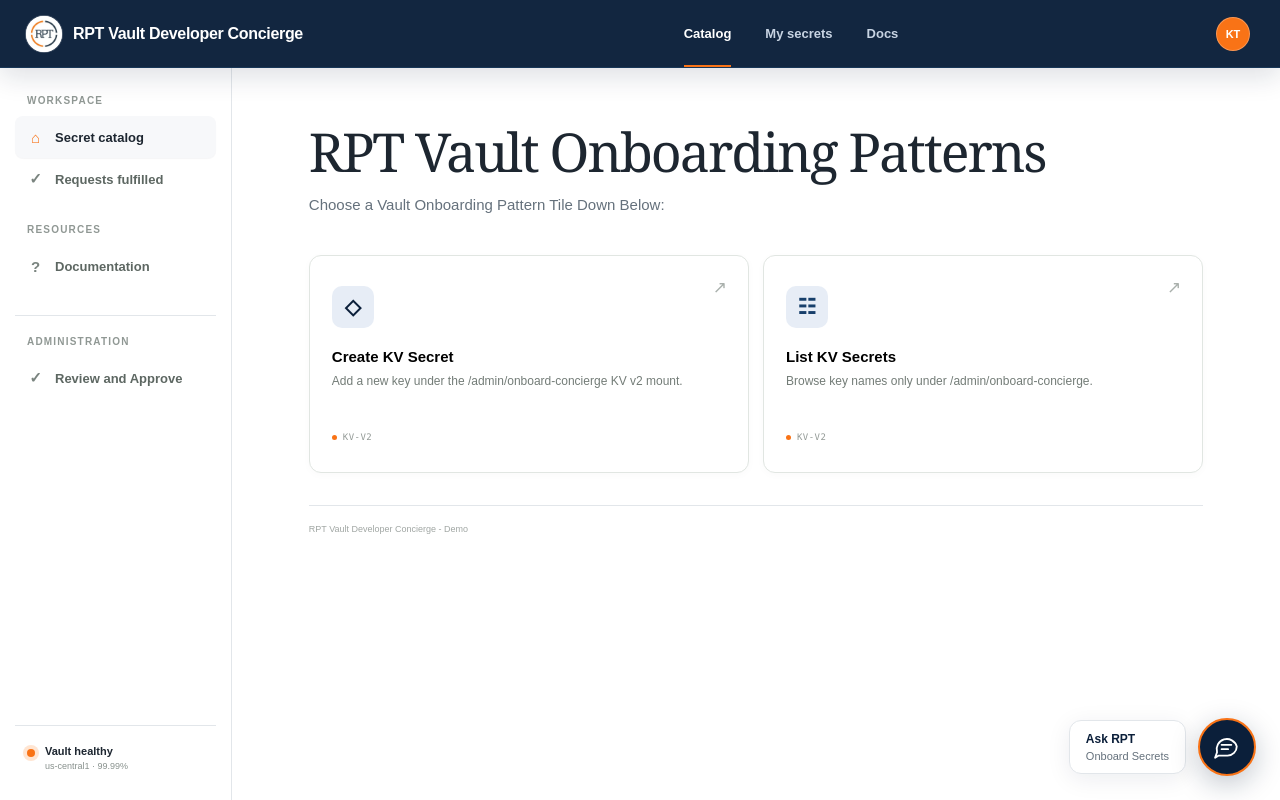
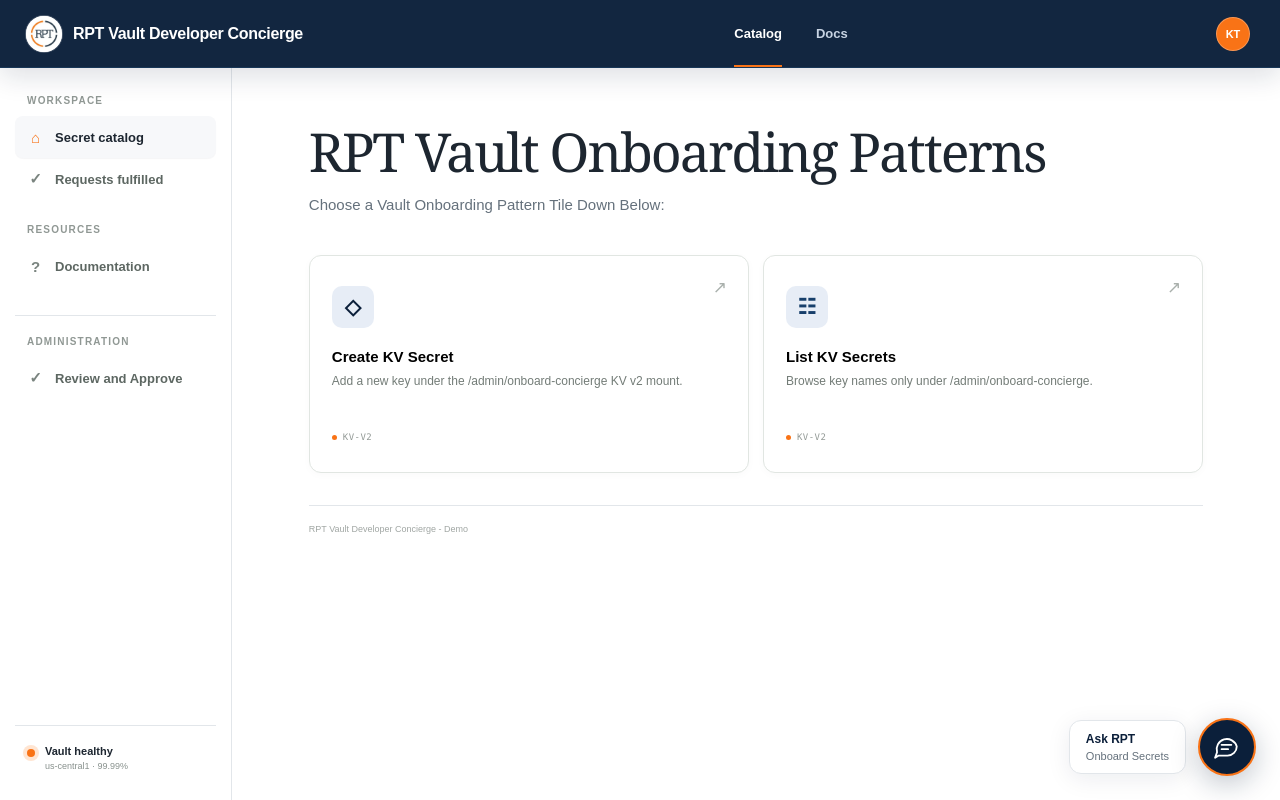
Before and after one commit to tuffner-rpt/rpt-vault-concierge, a Next.js app: page / in a window 1280 px wide. Built offline with nearby package versions, Linux system fonts and the light colour scheme.

Commit message:
Remove My secrets from top navigation

```diff
--- a/app/access-requests/page.tsx
+++ b/app/access-requests/page.tsx
@@ -40,7 +40,6 @@ export default function AccessRequestsPage() {
         </a>
         <nav aria-label="Primary navigation">
           <a href="/">Catalog</a>
-          <a className="nav-active" href="/access-requests">My secrets</a>
           <a href="/#docs" onClick={(event) => { event.preventDefault(); setDocsOpen(true); }}>Docs</a>
         </nav>
         <div className="top-actions"><button className="avatar" aria-label="Open user menu">KT</button></div>
--- a/app/page.tsx
+++ b/app/page.tsx
@@ -31,7 +31,6 @@ export default function Home() {
         </a>
         <nav aria-label="Primary navigation">
           <a className="nav-active" href="#catalog">Catalog</a>
-          <a href="/access-requests">My secrets</a>
           <a href="#docs" onClick={(event) => { event.preventDefault(); setDocsOpen(true); }}>Docs</a>
         </nav>
         <div className="top-actions">
```
